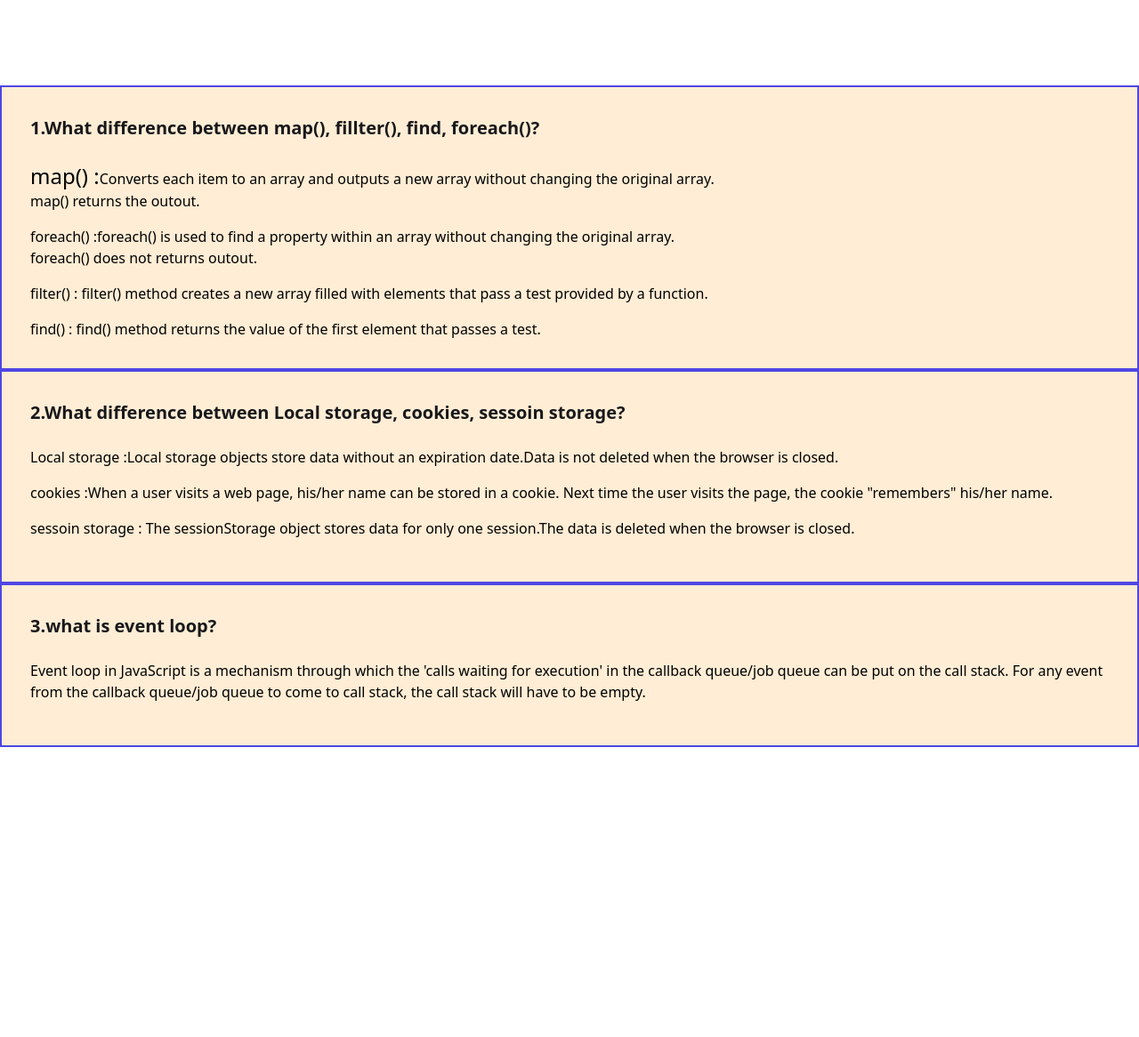
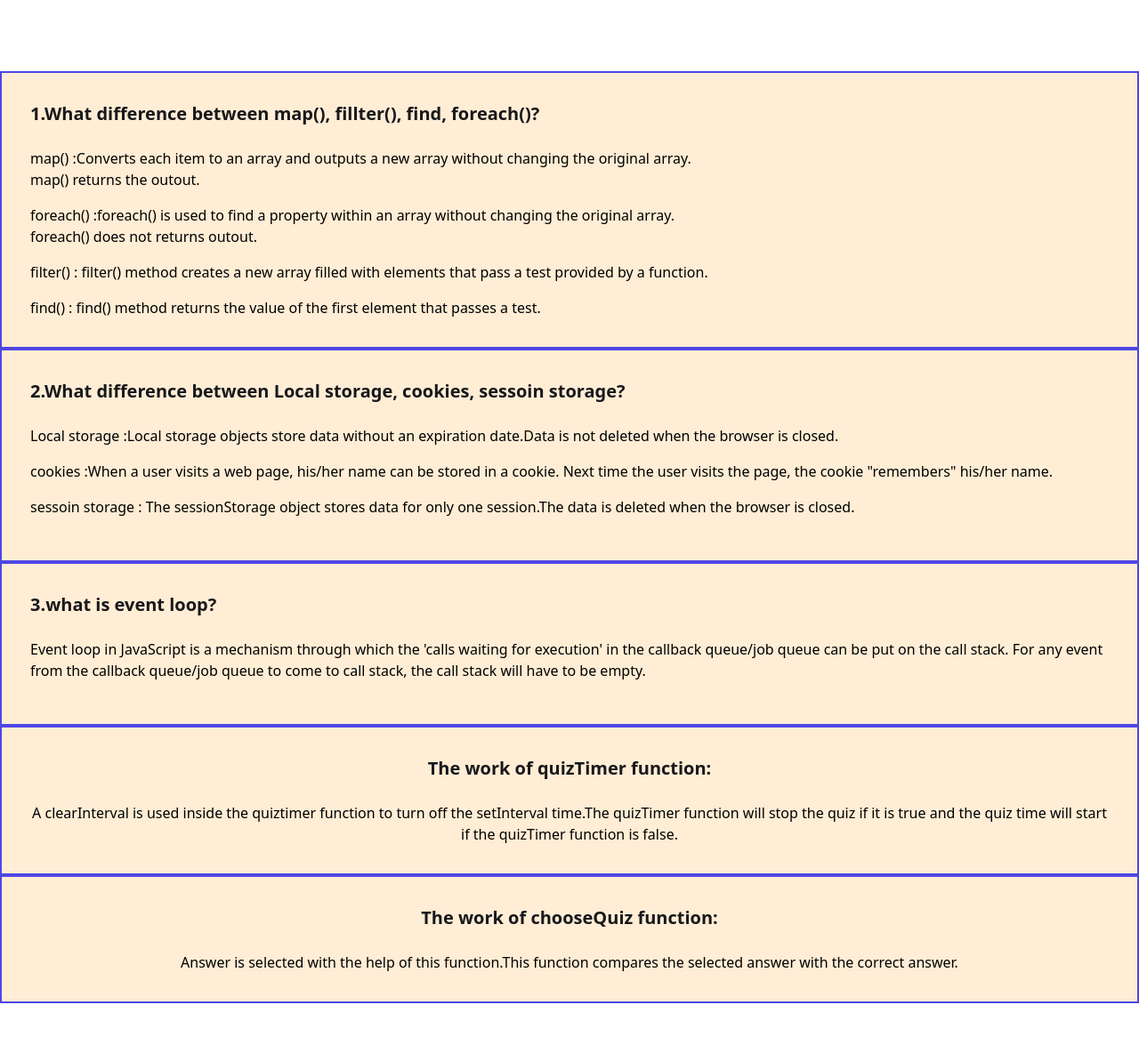
Before and after one commit to konaakter/Quiz-hero, a plain HTML site: page blog.html in a window 1280 px wide. Shown: the whole page at 89% size. Before the commit the page ends 840 px from the top, so only its background shows below. Drawn offline with nearby package versions, Linux system fonts and the light colour scheme.

Commit message:
added funtoin deatails

```diff
--- a/blog.html
+++ b/blog.html
@@ -8,12 +8,12 @@
     <script src="https://cdn.tailwindcss.com"></script>
 </head>
 <body>
-    <main class="container mx-auto mt-24">
+    <main class="container mx-auto my-20">
         <section>
             <div class="border-2 border-indigo-600 bg-orange-100 p-8">
                 <h1 class="text-xl font-bold mb-6 text-zinc-900">1.What difference between map(), fillter(), find, foreach()?</h1>
                 <p class="mb-4">
-                   <span class="text-2xl">map() :</span>Converts each item to an array and outputs a new array without changing the original array.<br>
+                    map() :Converts each item to an array and outputs a new array without changing the original array.<br>
                     map() returns the outout.
                 </p>
                 <p class="mb-4">
@@ -44,6 +44,15 @@
                 <h1 class="text-xl font-bold mb-6 text-zinc-900">3.what is event loop?</h1>
                 <p class="mb-4">Event loop in JavaScript is a mechanism through which the 'calls waiting for execution' in the callback queue/job queue can be put on the call stack. For any event from the callback queue/job queue to come to call stack, the call stack will have to be empty.</p>
             </div>
+            <div class="border-2 border-indigo-600 bg-orange-100 p-8">
+                <h1 class="text-center text-xl font-bold mb-6 text-zinc-900">The work of quizTimer function:</h1>
+                <p class="text-center">A clearInterval is used inside the quiztimer function to turn off the setInterval time.The quizTimer function will stop the quiz if it is true and the quiz time will start if the quizTimer function is false.</p>
+            </div>
+            <div class="border-2 border-indigo-600 bg-orange-100 p-8">
+                <h1 class="text-center text-xl font-bold mb-6 text-zinc-900">The work of chooseQuiz function:</h1>
+
+                <p class="text-center">Answer is selected with the help of this function.This function compares the selected answer with the correct answer.</p>
+            </div>
         </section>
     </main>
 
--- a/noChange.js
+++ b/noChange.js
@@ -1,3 +1,4 @@
+
 // এই পুরো ফাইলে কেও কোন কিছু পরিবর্তন করবেন না । এইখানে কোন Bug নেই ।
 
 // Handle Timer
@@ -48,6 +49,7 @@ const displayQuizOptions = (quiz, i) => {
 // select or choose quiz
 const chooseQuiz = (index, givenAns) => {
   const isExist = answers.find((ans) => ans.id === quizData[index].id);
+  console.log(isExist);
   if (isExist) {
     let serial = 0;
     for (let quiz of answers) {
@@ -62,6 +64,7 @@ const chooseQuiz = (index, givenAns) => {
   }
   displayAnswers(answers);
 };
+
 
 const displayAnswers = (data) => {
   // এই পুরো ফাইলে কেও কোন কিছু পরিবর্তন করবেন না । এইখানে কোন Bug নেই ।
```
